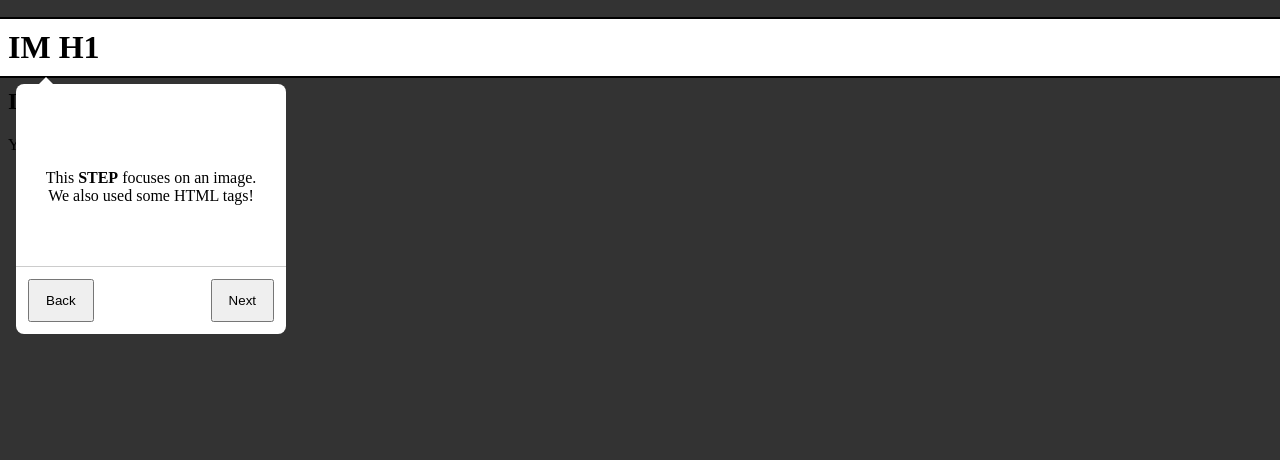
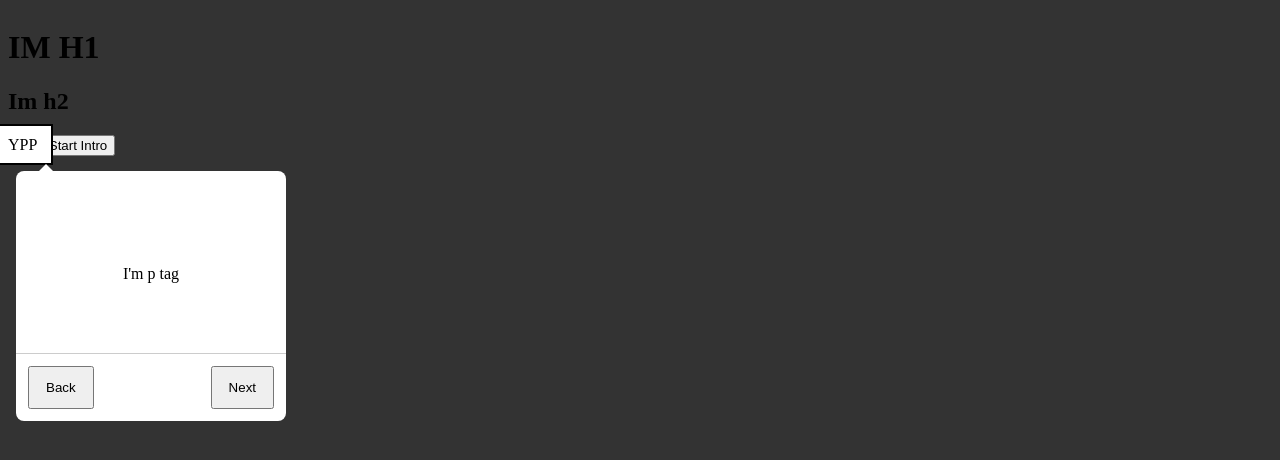
Before and after one commit to Omkar-Jawalkar/walkthrough-js-dev, a website with bundled scripts: page src/index.html in a window 1280 px wide. Both pictures are taken after a click on the button "Start Intro". Built offline with nearby package versions, Linux system fonts and the light colour scheme.

Commit message:
Added sorting logic

```diff
--- a/src/helper/createDisplayBox.js
+++ b/src/helper/createDisplayBox.js
@@ -178,8 +178,6 @@ const CreateDisplayBox = (totalStepsLength, currentStep, format) => {
     // small arrow
     arrowElement = setArrowAccordingToPosition(arrowElement, position);
 
-    // todo: setting styles for buttons
-
     backButton.addEventListener("click", (e) => {
         if (currentStep > 0) {
             currentStep--;
--- a/src/helper/getFormatBeforeStarting.js
+++ b/src/helper/getFormatBeforeStarting.js
@@ -31,7 +31,8 @@ const getFormatBeforeStaring = () => {
 
     // data-intro, data-step, data-title data-position
     let positionArray = ["top", "left", "right", "bottom"];
-    let stepsArray = new Array();
+    let stepsArrayWithSteps = new Array();
+    let stepsArrayWithNoSteps = new Array();
 
     for (let element of elementsWithDataIntroAttribute) {
         let title = element.getAttribute("data-title");
@@ -68,10 +69,22 @@ const getFormatBeforeStaring = () => {
         objectToBeAdded["element"] = element;
 
         // adding that object into stepsArray
-        stepsArray.push(objectToBeAdded);
+
+        if (objectToBeAdded["step"]) {
+            stepsArrayWithSteps.push(objectToBeAdded);
+        } else {
+            stepsArrayWithNoSteps.push(objectToBeAdded);
+        }
     }
 
-    return { steps: stepsArray };
+    stepsArrayWithSteps = stepsArrayWithSteps.sort((a, b) => {
+        return a?.step - b?.step;
+    });
+
+    let finalStepsArray = [...stepsArrayWithSteps, ...stepsArrayWithNoSteps];
+    console.log("finalStepsArray - " + finalStepsArray);
+
+    return { steps: finalStepsArray };
 };
 
 export default getFormatBeforeStaring;
--- a/src/index.html
+++ b/src/index.html
@@ -8,9 +8,9 @@
         <link rel="stylesheet" href="helper.css" />
     </head>
     <body>
-        <h1 id="h1-heading">IM H1</h1>
-        <h2>Im h2</h2>
-        <span> YPP </span>
+        <h1 data-intro="I'm h1" id="h1-heading">IM H1</h1>
+        <h2 data-step="2" data-intro="I'm h2">Im h2</h2>
+        <span data-step="1" data-intro="I'm p tag"> YPP </span>
         <button type="button">Start Intro</button>
         <script src="./myIndex.js" type="module"></script>
     </body>
--- a/src/index.js
+++ b/src/index.js
@@ -33,7 +33,7 @@ function Walkthrough() {
     this.addHints = () => {};
 
     this.isFormattedDataPresent = () => {
-        if (Object.keys(this.format).length > 0) {
+        if (this.format && Object.keys(this.format).length > 0) {
             return true;
         }
         return false;
--- a/src/myIndex.js
+++ b/src/myIndex.js
@@ -3,19 +3,5 @@ import walkthroughObj from "./index.js";
 let buttonElement = document.querySelector("button");
 
 buttonElement.addEventListener("click", () => {
-    walkthroughObj
-        .setOptions({
-            steps: [
-                {
-                    element: document.querySelector("h1"),
-                    intro: "This <b>STEP</b> focuses on an image. <br/> We also used some HTML tags!",
-                },
-                {
-                    title: "Farewell!",
-                    element: document.querySelector("h2"),
-                    intro: "hyy",
-                },
-            ],
-        })
-        .start();
+    walkthroughObj.start();
 });
```
